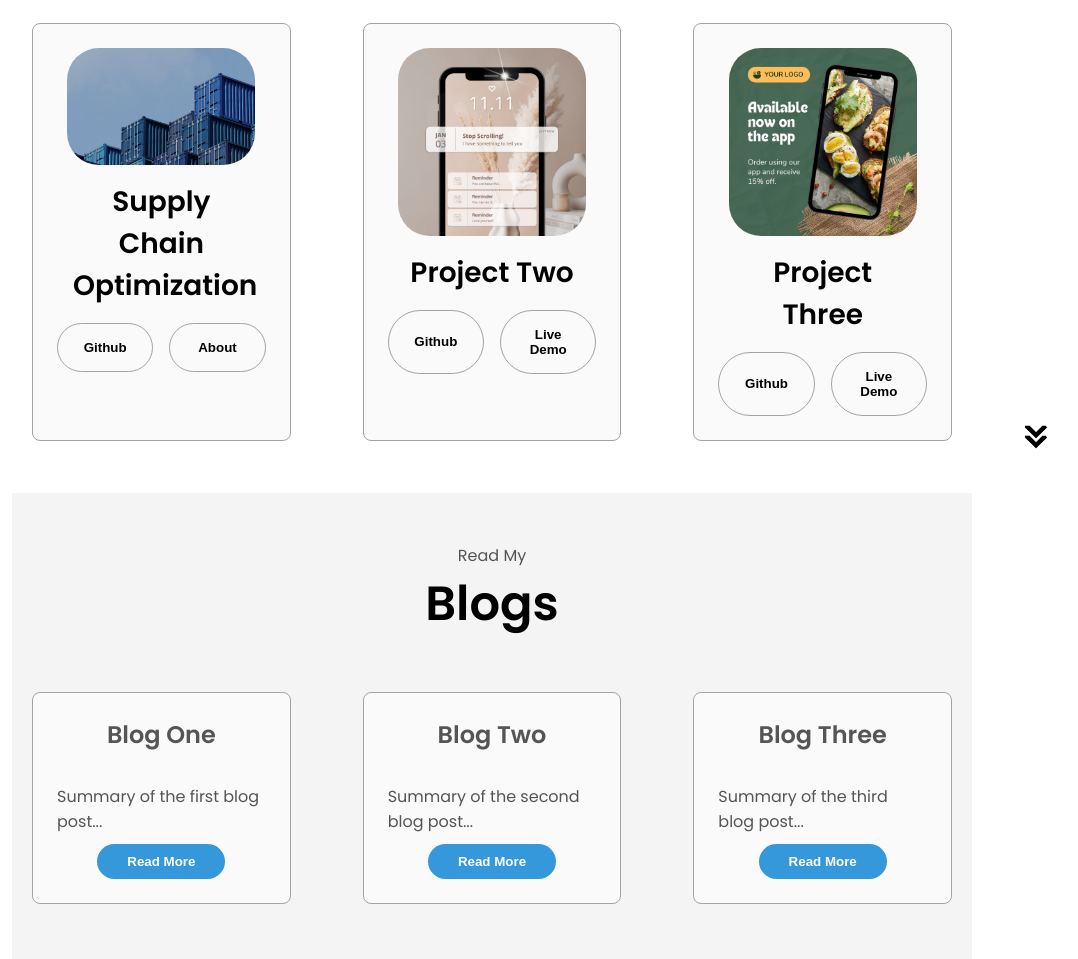
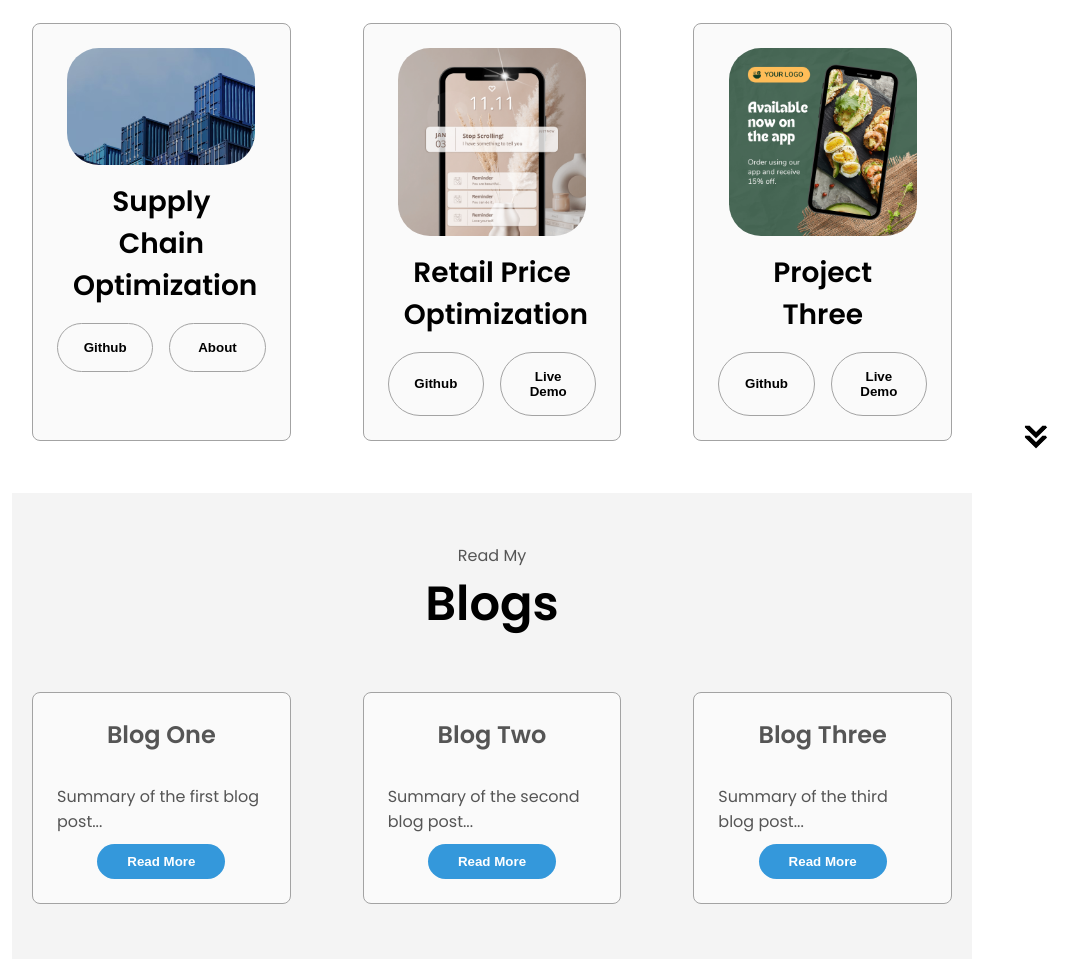
Before and after one commit to Nithin8919/My-Portfolio-website, a plain HTML site: page index.html in a window 1280 px wide. Shown: the part 2590-3549 px from the top of the page, without its empty margins (148-1226 px from the left). Drawn offline with Linux system fonts and the light colour scheme.

Commit message:
second push

```diff
--- a/index.html
+++ b/index.html
@@ -296,7 +296,7 @@ Feel free to connect with me at cherukumallinithin@gmail.com to discuss potentia
                 class="project-img"
               />
             </div>
-            <h2 class="experience-sub-title project-title">Project Two</h2>
+            <h2 class="experience-sub-title project-title">Retail Price Optimization</h2>
             <div class="btn-container">
               <button
                 class="btn btn-color-2 project-btn"
```
